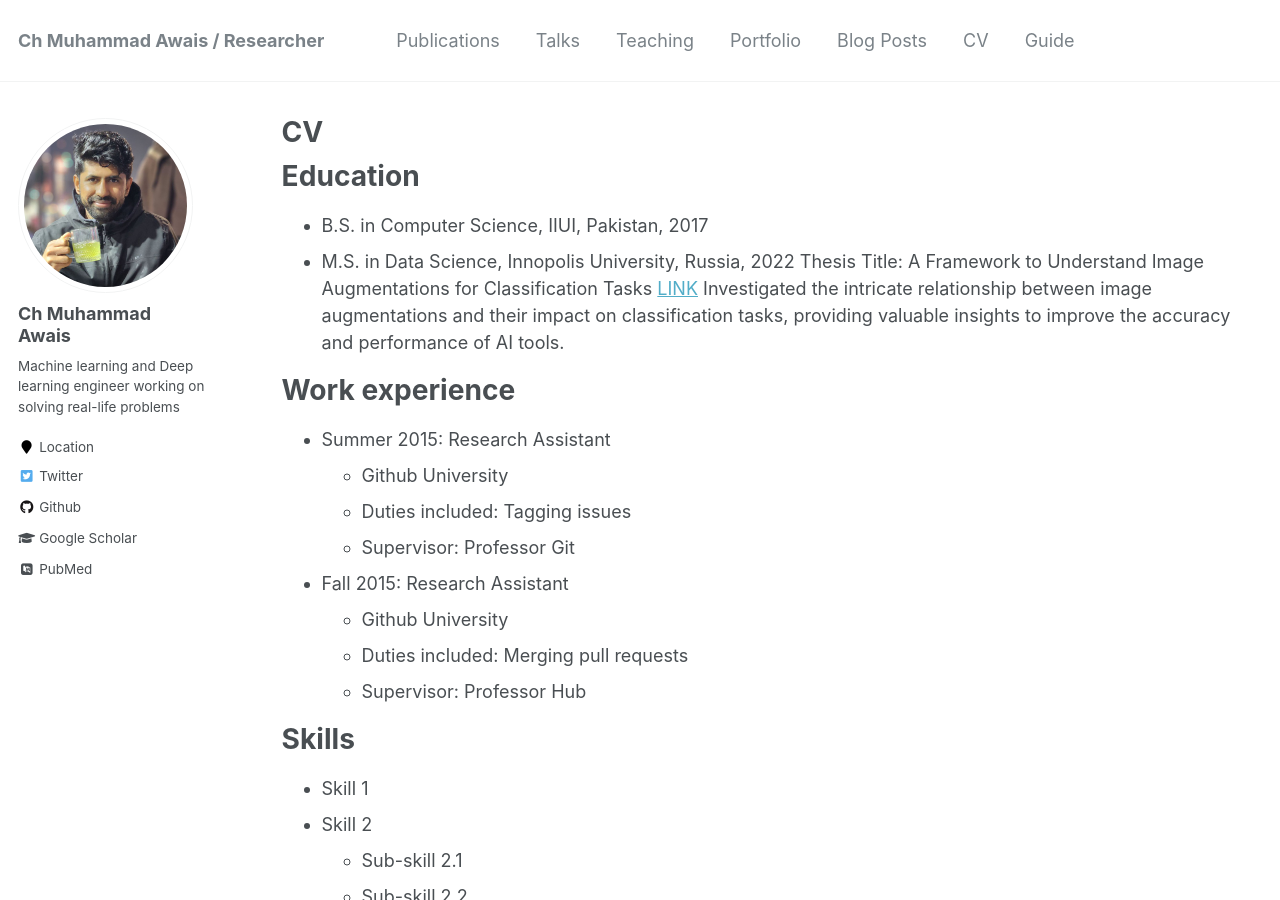
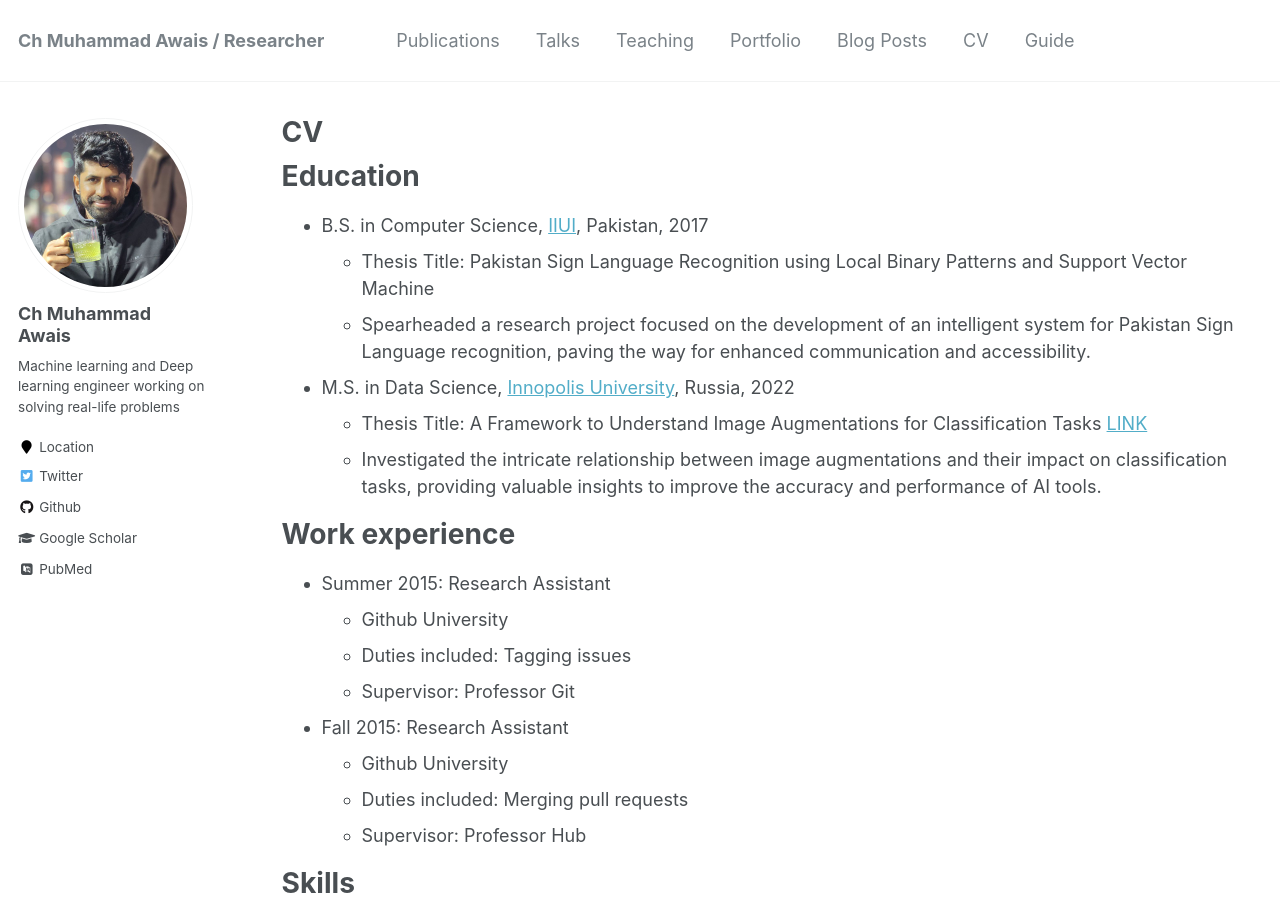
Before and after one commit to cm-awais/cm-awais.github.io, a Jekyll site: the page built from _pages/cv.md, in a window 1280 px wide and 900 px high. Built offline with Jekyll 4.4.1, drawn with Linux system fonts in a browser that asks for light colours; some web fonts are replaced.

Commit message:
Update cv.md

```diff
--- a/_pages/cv.md
+++ b/_pages/cv.md
@@ -11,10 +11,12 @@ redirect_from:
 
 Education
 ======
-* B.S. in Computer Science, IIUI, Pakistan, 2017
-* M.S. in Data Science, Innopolis University, Russia, 2022
-    Thesis Title: A Framework to Understand Image Augmentations for Classification Tasks [LINK](https://reader.lanbook.com/vkr/72695)
-    Investigated the intricate relationship between image augmentations and their impact on classification tasks, providing valuable insights to improve the accuracy and performance of AI tools.
+* B.S. in Computer Science, [IIUI](https://www.iiu.edu.pk/?page_id=1897), Pakistan, 2017
+  * Thesis Title: Pakistan Sign Language Recognition using Local Binary Patterns and Support Vector Machine
+  * Spearheaded a research project focused on the development of an intelligent system for Pakistan Sign Language recognition, paving the way for enhanced communication and accessibility.
+* M.S. in Data Science, [Innopolis University](https://apply.innopolis.university/en/master/datascience/), Russia, 2022
+  * Thesis Title: A Framework to Understand Image Augmentations for Classification Tasks [LINK](https://reader.lanbook.com/vkr/72695)
+  * Investigated the intricate relationship between image augmentations and their impact on classification tasks, providing valuable insights to improve the accuracy and performance of AI tools.
 
 
 Work experience
```
